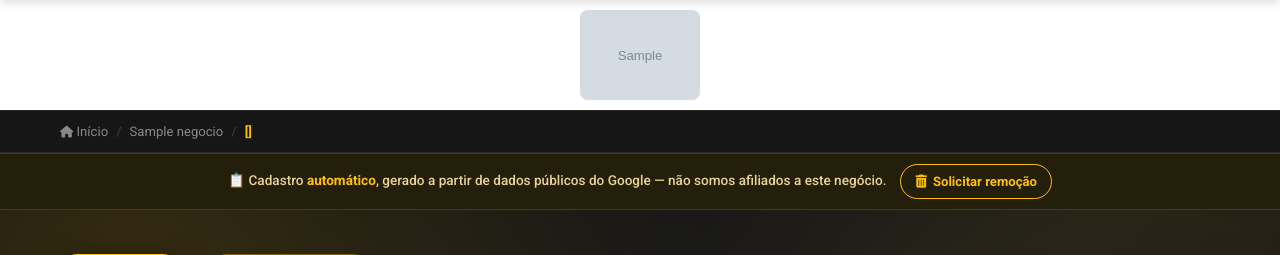
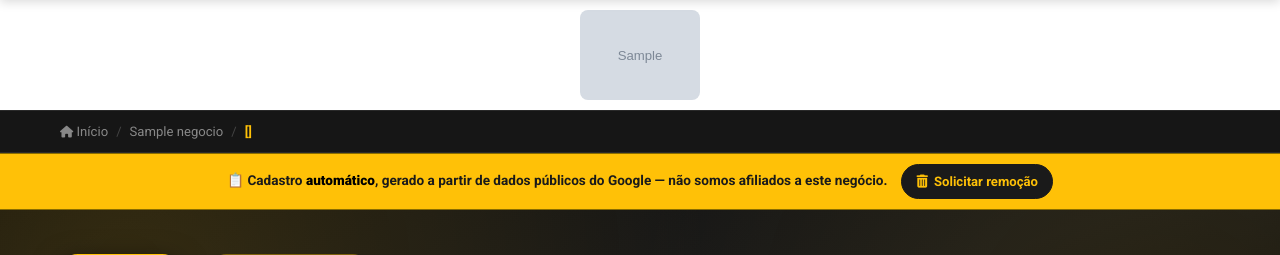
Before and after one commit to leanttro/leanttro_h, a Flask app: template templates/hub/negocio_start.html in a window 1280 px wide. Shown: the part 233-488 px from the top of the page. Run offline with Flask 3, Linux system fonts and the light colour scheme; the template is opened without the code that fills it: most values are stand-ins (such as "Sample title", 1, 10 or a date in 2020); grey boxes marked "Sample" are stand-in pictures; a database or web service that is not in the repository returns one stand-in record (values such as "Sample title"); data that the repository does not hold is empty; some libraries are stand-ins or nearby versions.

Commit message:
Update negocio_start.html

```diff
--- a/templates/hub/negocio_start.html
+++ b/templates/hub/negocio_start.html
@@ -200,9 +200,9 @@ nav.desktop-nav ul li:hover .nav-dropdown { display: block; }
 
 /* ══ AVISO CADASTRO AUTOMÁTICO ══ */
 .aviso-automatico {
-  background: #241f0a;
-  border-top: 1px solid #4a3d0a;
-  border-bottom: 1px solid #4a3d0a;
+  background: var(--primary);
+  border-top: 1px solid #8a6d00;
+  border-bottom: 1px solid #8a6d00;
   padding: 10px 0;
 }
 .aviso-automatico-inner {
@@ -210,17 +210,17 @@ nav.desktop-nav ul li:hover .nav-dropdown { display: block; }
   gap: 14px; flex-wrap: wrap; text-align: center;
 }
 .aviso-automatico-texto {
-  font-size: 0.85em; color: #e8d495; font-weight: 500; margin: 0;
-}
-.aviso-automatico-texto strong { color: var(--primary); }
+  font-size: 0.85em; color: #1a1a1a; font-weight: 600; margin: 0;
+}
+.aviso-automatico-texto strong { color: #000; font-weight: 800; }
 .aviso-automatico-btn {
   display: inline-flex; align-items: center; gap: 6px;
-  background: transparent; border: 1.5px solid var(--primary);
+  background: #1a1a1a; border: 1.5px solid #1a1a1a;
   color: var(--primary); font-size: 0.82em; font-weight: 700;
   padding: 6px 14px; border-radius: 30px; white-space: nowrap;
   transition: background 0.2s, color 0.2s;
 }
-.aviso-automatico-btn:hover { background: var(--primary); color: #1a1a1a; }
+.aviso-automatico-btn:hover { background: #000; color: var(--primary); }
 @media (max-width: 600px) {
   .aviso-automatico-texto { font-size: 0.8em; }
 }
@@ -1164,14 +1164,6 @@ footer a:hover { text-decoration: underline; }
   </p>
 </footer>
 
-<!-- WHATSAPP FLUTUANTE -->
-{% if negocio.whatsapp and negocio.mostrar_whatsapp %}
-<a href="https://wa.me/55{{ negocio.whatsapp | replace(' ','') | replace('-','') | replace('(','') | replace(')','') }}"
-   target="_blank" rel="noopener" class="wpp-float" aria-label="WhatsApp">
-  <svg width="28" height="28" viewBox="0 0 24 24" fill="#fff"><path d="M17.472 14.382c-.297-.149-1.758-.867-2.03-.967-.273-.099-.471-.148-.67.15-.197.297-.767.966-.94 1.164-.173.199-.347.223-.644.075-.297-.15-1.255-.463-2.39-1.475-.883-.788-1.48-1.761-1.653-2.059-.173-.297-.018-.458.13-.606.134-.133.298-.347.446-.52.149-.174.198-.298.298-.497.099-.198.05-.371-.025-.52-.075-.149-.669-1.612-.916-2.207-.242-.579-.487-.5-.669-.51-.173-.008-.371-.01-.57-.01-.198 0-.52.074-.792.372-.272.297-1.04 1.016-1.04 2.479 0 1.462 1.065 2.875 1.213 3.074.149.198 2.096 3.2 5.077 4.487.709.306 1.262.489 1.694.625.712.227 1.36.195 1.871.118.571-.085 1.758-.719 2.006-1.413.248-.694.248-1.289.173-1.413-.074-.124-.272-.198-.57-.347m-5.421 7.403h-.004a9.87 9.87 0 01-5.031-1.378l-.361-.214-3.741.982.998-3.648-.235-.374a9.86 9.86 0 01-1.51-5.26c.001-5.45 4.436-9.884 9.888-9.884 2.64 0 5.122 1.03 6.988 2.898a9.825 9.825 0 012.893 6.994c-.003 5.45-4.437 9.884-9.885 9.884m8.413-18.297A11.815 11.815 0 0012.05 0C5.495 0 .16 5.335.157 11.892c0 2.096.547 4.142 1.588 5.945L.057 24l6.305-1.654a11.882 11.882 0 005.683 1.448h.005c6.554 0 11.89-5.335 11.893-11.893a11.821 11.821 0 00-3.48-8.413z"/></svg>
-</a>
-{% endif %}
-
 <!-- BOTÃO CADASTRAR -->
 <button
   id="btn-cadastrar"
```
